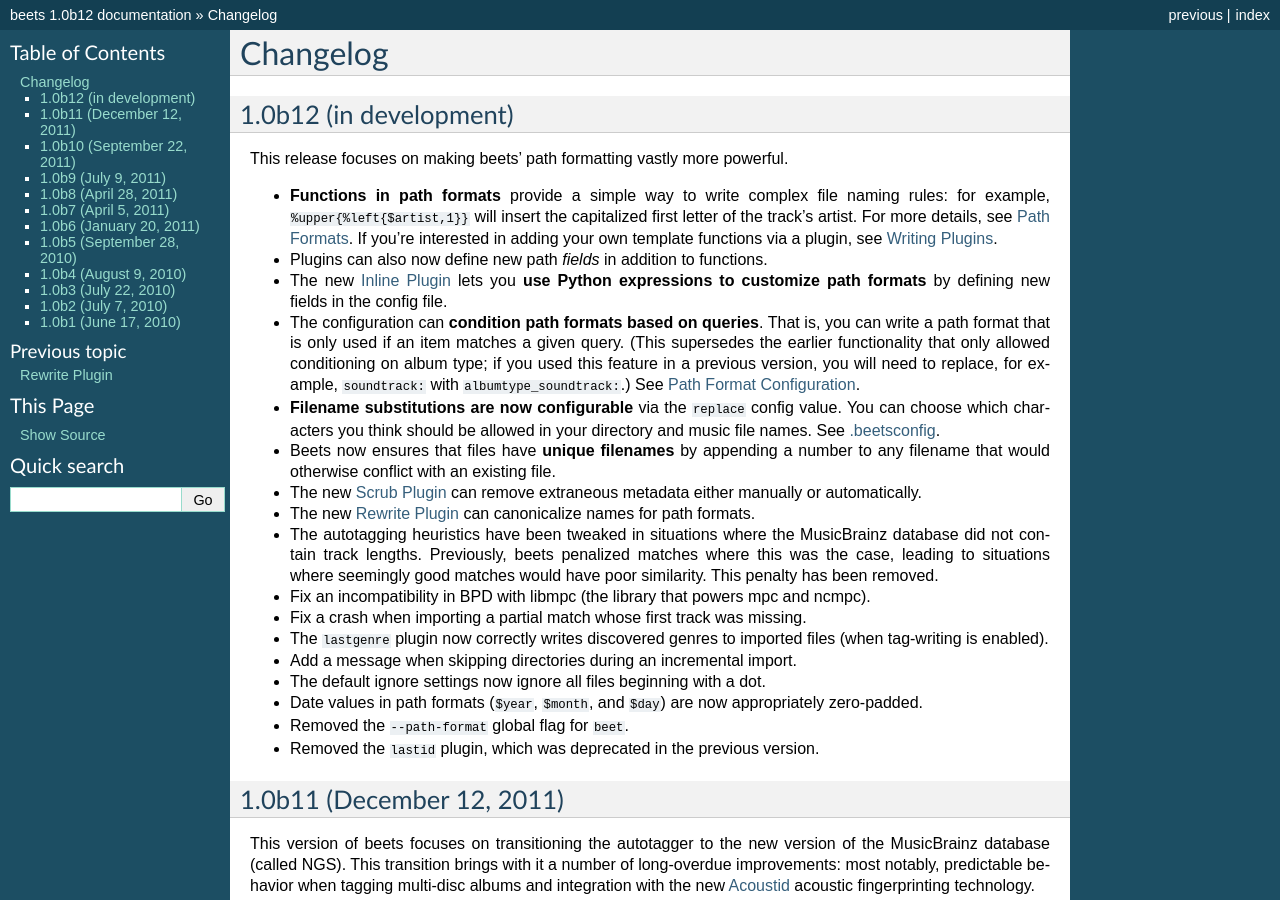
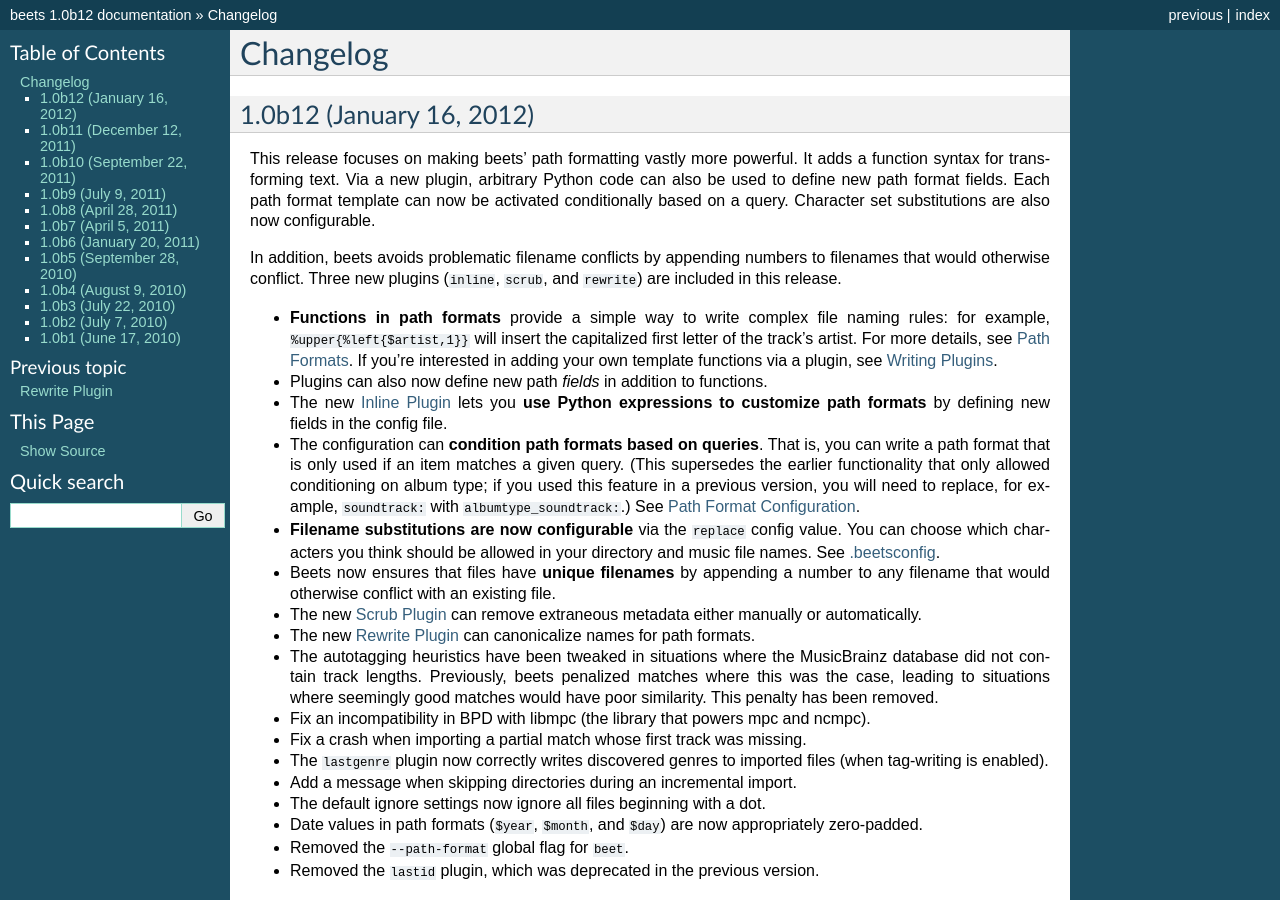
Before and after one commit to google-code-export/beets, a Sphinx documentation site: the page built from docs/changelog.rst, in a window 1280 px wide and 900 px high. Built offline with Sphinx 7.4.7, drawn with Linux system fonts in a browser that asks for light colours.

Commit message:
changelog summary

```diff
--- a/docs/changelog.rst
+++ b/docs/changelog.rst
@@ -1,10 +1,18 @@
 Changelog
 =========
 
-1.0b12 (in development)
------------------------
+1.0b12 (January 16, 2012)
+-------------------------
 
-This release focuses on making beets' path formatting vastly more powerful.
+This release focuses on making beets' path formatting vastly more powerful. It
+adds a function syntax for transforming text. Via a new plugin, arbitrary Python
+code can also be used to define new path format fields. Each path format
+template can now be activated conditionally based on a query. Character set
+substitutions are also now configurable.
+
+In addition, beets avoids problematic filename conflicts by appending numbers to
+filenames that would otherwise conflict. Three new plugins (``inline``,
+``scrub``, and ``rewrite``) are included in this release.
 
 * **Functions in path formats** provide a simple way to write complex file
   naming rules: for example, ``%upper{%left{$artist,1}}`` will insert the
```
